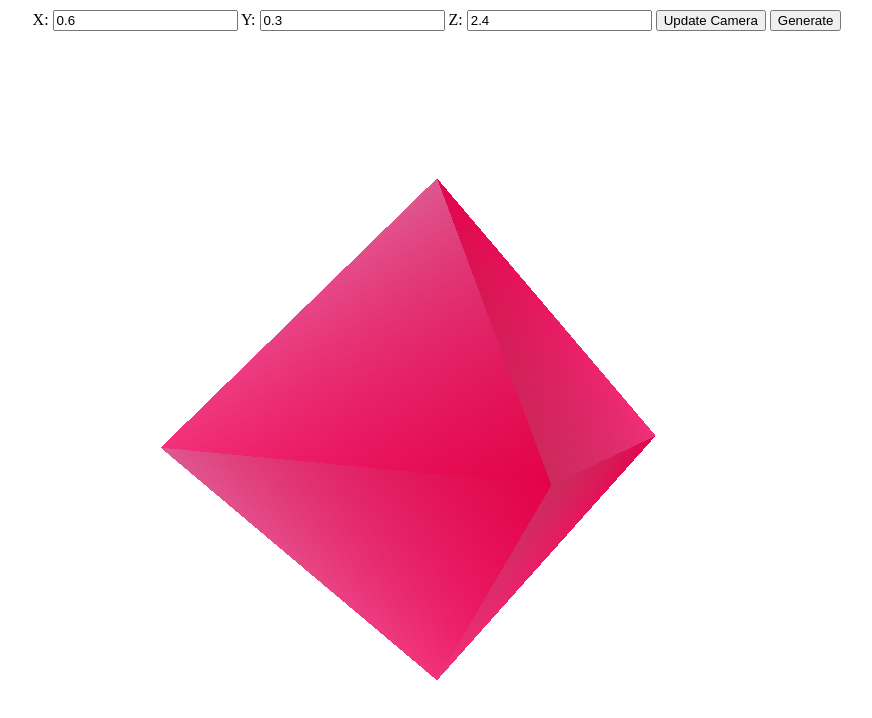
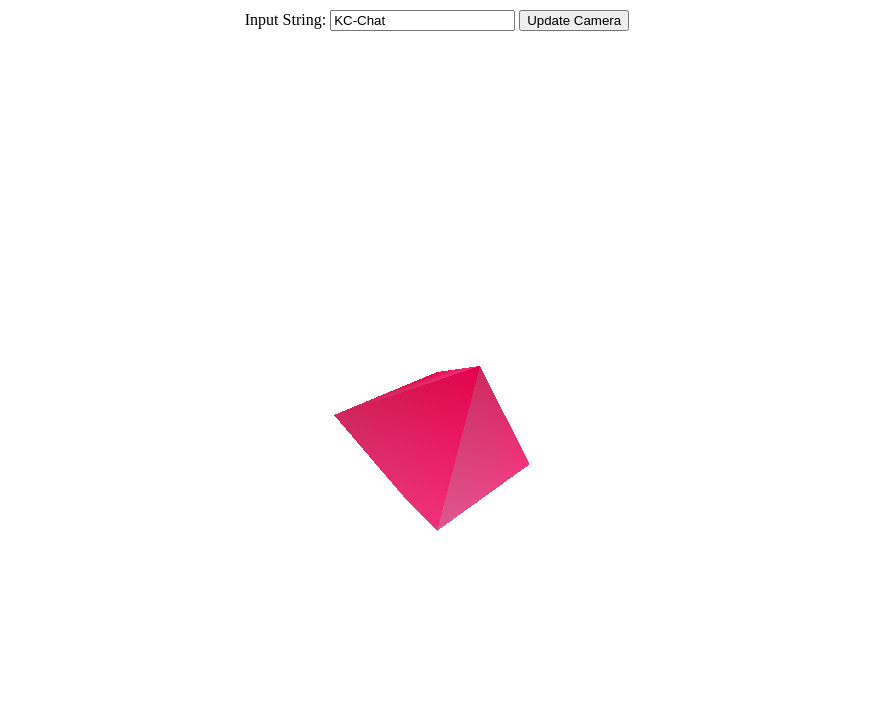
Before and after one commit to ogyatch/Corundum, a website with bundled scripts: page index.html in a window 1280 px wide. Both pictures are taken after a click on the button "Update Camera". Shown: the whole page, without its empty margins (203-1075 px from the left). Built offline with nearby package versions, Linux system fonts and the light colour scheme.

Commit message:
文字列に応じた図形生成

```diff
--- a/index.html
+++ b/index.html
@@ -12,14 +12,9 @@
 </head>
 <body>
     <div class="controls">
-        <label for="x">X:</label>
-        <input type="number" id="x" value="0.6" step="0.1">
-        <label for="y">Y:</label>
-        <input type="number" id="y" value="0.3" step="0.1">
-        <label for="z">Z:</label>
-        <input type="number" id="z" value="2.4" step="0.1">
+        <label for="inputString">Input String:</label>
+        <input type="text" id="inputString" value="KC-Chat">
         <button id="updateCamera">Update Camera</button>
-        <button id="generateRandom">Generate</button>
     </div>
     <script type="module" src="./main.js"></script>
 </body>
--- a/main.js
+++ b/main.js
@@ -4,10 +4,9 @@ import * as THREE from 'https://cdn.jsdelivr.net/npm/three@0.150.0/build/three.m
 const scene = new THREE.Scene();
 
 // カメラの作成
-const initialPosition = { x: -2, y: 0.2, z: -0.5 }; // 初期位置を指定
-const initialDistance = Math.sqrt(initialPosition.x**2 + initialPosition.y**2 + initialPosition.z**2);
+const initialDistance = 5; // カメラの初期距離を一定に保つ
 const camera = new THREE.PerspectiveCamera(75, window.innerWidth / window.innerHeight, 0.1, 1000);
-camera.position.set(initialPosition.x, initialPosition.y, initialPosition.z);
+camera.position.set(0, 0, initialDistance);
 camera.lookAt(0, 0, 0); // 中心点を向く
 
 // レンダラーの作成
@@ -61,41 +60,46 @@ const material = new THREE.MeshBasicMaterial({ vertexColors: true, side: THREE.D
 const octahedron = new THREE.Mesh(geometry, material);
 scene.add(octahedron);
 
+// 文字列をハッシュに変換し、それを方向にマッピングする関数
+function stringToDirection(inputString) {
+    // シンプルなハッシュ関数を使用
+    let hash = 0;
+    for (let i = 0; i < inputString.length; i++) {
+        hash = inputString.charCodeAt(i) + ((hash << 5) - hash);
+    }
+
+    // ハッシュから方向ベクトルを計算
+    let x = ((hash >> 16) & 0xff) / 255.0 * 2 - 1; // -1から1の範囲
+    let y = ((hash >> 8) & 0xff) / 255.0 * 2 - 1;
+    let z = (hash & 0xff) / 255.0 * 2 - 1;
+
+    // ベクトルの正規化
+    const length = Math.sqrt(x * x + y * y + z * z);
+    x /= length;
+    y /= length;
+    z /= length;
+
+    return { x, y, z };
+}
+
 // カメラの更新関数
 function updateCameraPosition() {
-    let x = parseFloat(document.getElementById('x').value);
-    let y = parseFloat(document.getElementById('y').value);
-    let z = parseFloat(document.getElementById('z').value);
+    const inputString = document.getElementById('inputString').value;
+    const direction = stringToDirection(inputString);
 
-    const distance = Math.sqrt(x**2 + y**2 + z**2);
-    const scaleFactor = initialDistance / distance;
-
-    // スケーリングを適用してカメラ位置を調整
-    x *= scaleFactor;
-    y *= scaleFactor;
-    z *= scaleFactor;
-
-    camera.position.set(x, y, z);
+    // 一定の距離を保ちながらカメラの位置を設定
+    camera.position.set(
+        direction.x * initialDistance,
+        direction.y * initialDistance,
+        direction.z * initialDistance
+    );
     camera.lookAt(0, 0, 0); // 常に中心点を向く
 
     render(); // カメラ位置を更新後に再描画
 }
 
-// ランダムなカメラ位置を生成する関数
-function generateRandomCameraPosition() {
-    let randomX = (Math.random() * 20 - 10).toFixed(1); // -10 から 10 の範囲
-    let randomY = (Math.random() * 20 - 10).toFixed(1); // -10 から 10 の範囲
-    let randomZ = (Math.random() * 20 - 10).toFixed(1);  // -10 から 10 の範囲
-
-    document.getElementById('x').value = randomX;
-    document.getElementById('y').value = randomY;
-    document.getElementById('z').value = randomZ;
-
-    updateCameraPosition(); // 新しいカメラ位置で再描画
-}
-
-// Generateボタンのイベントリスナー
-document.getElementById('generateRandom').addEventListener('click', generateRandomCameraPosition);
+// イベントリスナーを設定
+document.getElementById('updateCamera').addEventListener('click', updateCameraPosition);
 
 // レンダリング関数
 function render() {
```
